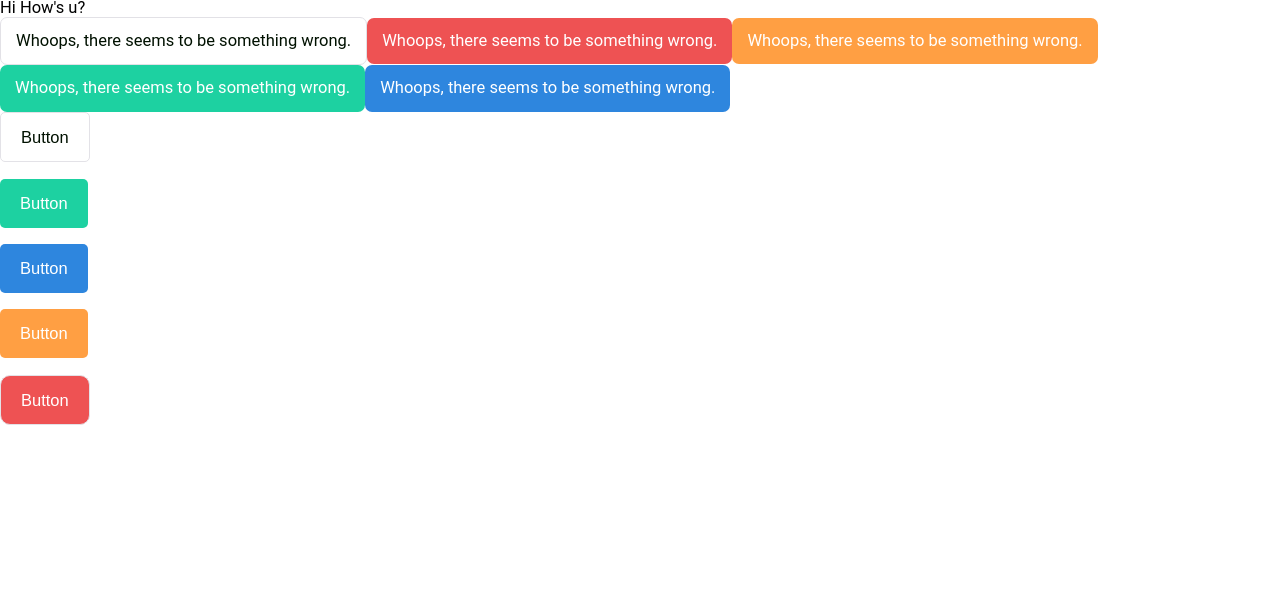
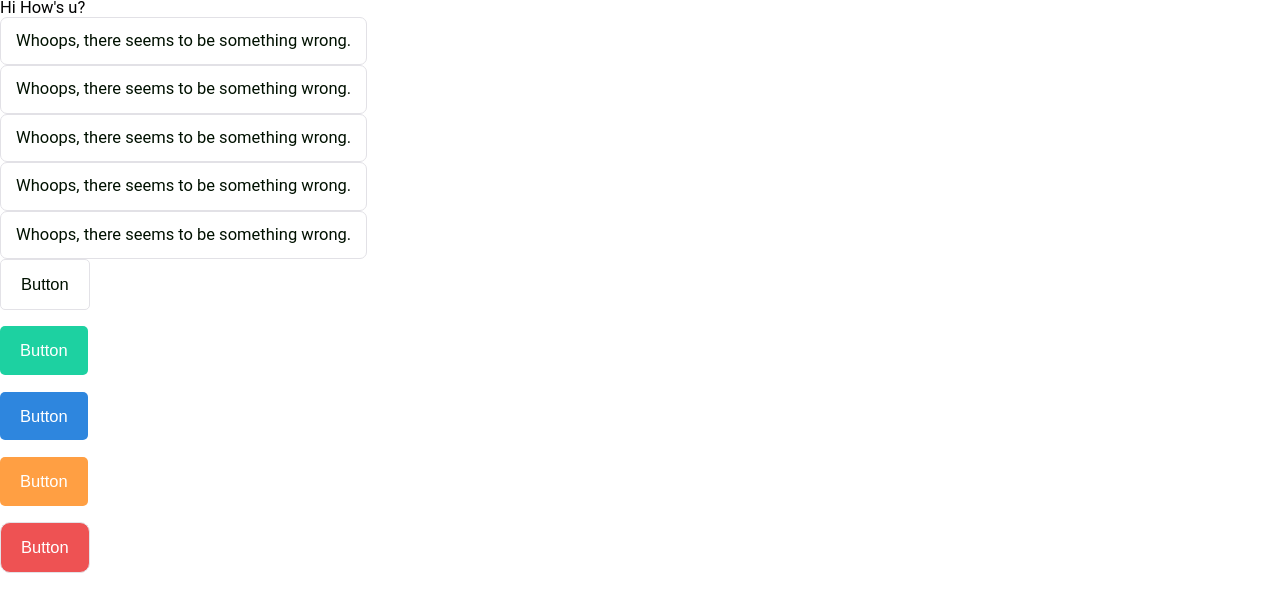
Before and after one commit to Matildevoldsen/Modular-SCSS-for-React, a React (Create React App) app: page / in a window 1280 px wide. Shown: the top 612 px of the page. Built offline with nearby package versions, Linux system fonts and the light colour scheme.

Commit message:
Added modifier classes. As well close functionality

```diff
--- a/public/index.html
+++ b/public/index.html
@@ -10,6 +10,7 @@
     -->
     <link rel="manifest" href="%PUBLIC_URL%/manifest.json">
     <link rel="shortcut icon" href="%PUBLIC_URL%/favicon.ico">
+    <script defer src="https://use.fontawesome.com/releases/v5.0.8/js/all.js"></script>
     <!--
       Notice the use of %PUBLIC_URL% in the tags above.
       It will be replaced with the URL of the `public` folder during the build.
--- a/scss/components/_info.scss
+++ b/scss/components/_info.scss
@@ -17,26 +17,30 @@
   flex-wrap: wrap;
 }
 
-.info-primary {
+.info--primary {
   background: $blue;
   border: none;
   color: $white;
 }
 
-.info-success {
+.info--success {
   background: $green;
   border: none;
   color: $white;
 }
 
-.info-warning {
+.info--warning {
   background: $orange;
   border: none;
   color: $white;
 }
 
-.info-danger {
+.info--danger {
   background: $red;
   border: none;
   color: $white;
 }
+
+.info--bordered {
+  border: 1px solid $grey;
+}
--- a/src/App.css
+++ b/src/App.css
@@ -152,24 +152,27 @@ body {
   height: auto;
   flex-wrap: wrap; }
 
-.info-primary {
+.info--primary {
   background: #2e86de;
   border: none;
   color: #fff; }
 
-.info-success {
+.info--success {
   background: #1dd1a1;
   border: none;
   color: #fff; }
 
-.info-warning {
+.info--warning {
   background: #ff9f43;
   border: none;
   color: #fff; }
 
-.info-danger {
+.info--danger {
   background: #ee5253;
   border: none;
   color: #fff; }
 
+.info--bordered {
+  border: 1px solid #e3e2e7; }
+
 /*# sourceMappingURL=app.css.map */
--- a/src/App.js
+++ b/src/App.js
@@ -12,8 +12,7 @@ class App extends Component {
                     Whoops, there seems to be something wrong.
                 </Info>
 
-                <Info infoClassName="info info-danger"
-                    isCloseAble="false">
+                <Info infoClassName="info info-danger">
                     Whoops, there seems to be something wrong.
                 </Info>
 
--- a/src/Components/Info.js
+++ b/src/Components/Info.js
@@ -4,12 +4,30 @@ class Info extends Component {
 
     constructor() {
         super();
+
+        this.state = {
+            closed: false,
+        };
+    }
+
+    componentDidMount() {
+
+    }
+
+    clicked(e) {
+        e.currentTarget.style.display = "none";
     }
 
     render() {
         return (
-            <div className={this.props.infoClassName ? this.props.infoClassName : 'info'}>
-                <p>{this.props.children} {this.props.isCloseAble ? '' : <span></span>}</p>
+            <div>
+
+                <div
+                    onClick={this.clicked}
+                    className={this.props.infoClassName ? this.props.infoClassName : 'info'}>
+                    <p>{this.props.children}</p>
+                </div>
+
             </div>
         );
     }
```
Also changed, not shown: 1 other file (tests, documents, lock files or other folders).
